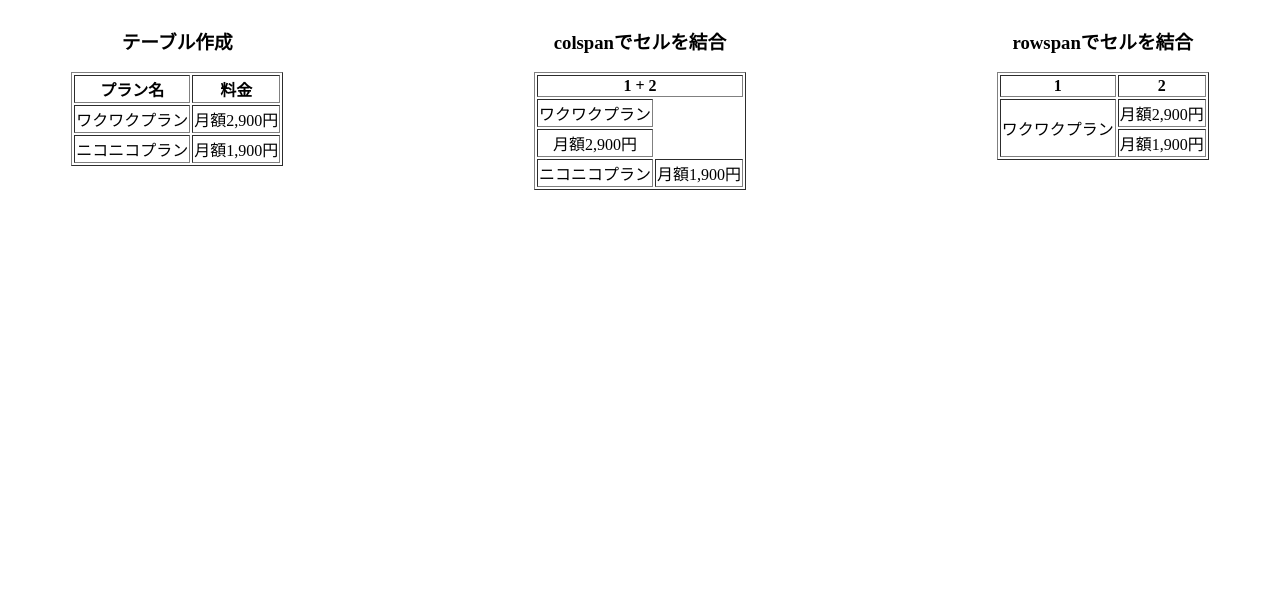
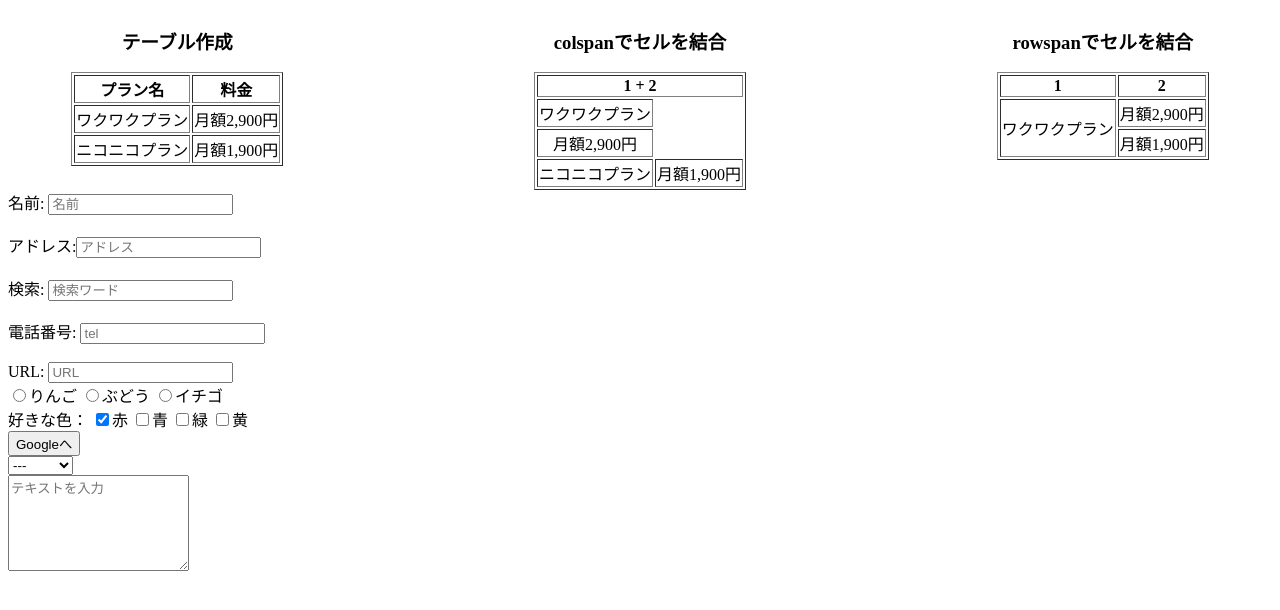
Before and after one commit to kiyo7/design_practice, a plain HTML site: page index.html in a window 1280 px wide. Drawn offline with Linux system fonts and the light colour scheme.

Commit message:
input practice

```diff
--- a/index.html
+++ b/index.html
@@ -60,5 +60,48 @@
         </table>
       </div>
     </div>
+
+    <div class="input-tag">
+      名前: <input type="text" placeholder="名前" />
+      <br />
+      <br />
+      アドレス:<input type="email" placeholder="アドレス" />
+      <br />
+      <br />
+      検索: <input type="search" placeholder="検索ワード" />
+      <br />
+      <br />
+      電話番号: <input type="tel" placeholder="tel" />
+      <br />
+      <br />
+      URL: <input type="url" placeholder="URL" />
+    </div>
+    <div>
+      <input type="radio" name="アンケート" value="りんご" checked` />りんご
+      <input type="radio" name="アンケート" value="ぶどう" />ぶどう
+      <input type="radio" name="アンケート" value="イチゴ" />イチゴ
+    </div>
+    <div class="checkbox">
+      好きな色：
+      <input type="checkbox" name="color" value="赤" checked />赤
+      <input type="checkbox" name="color" value="青" />青
+      <input type="checkbox" name="color" value="緑" />緑
+      <input type="checkbox" name="color" value="黄" />黄
+    </div>
+    <div>
+      <input id="google" type="submit" value="Googleへ" />
+    </div>
+    <div>
+      <select name="gender">
+        <option value="---" selected>---</option>
+        <option value="men">men</option>
+        <option value="woman">woman</option>
+        <option value="other">other</option>
+      </select>
+    </div>
+    <div>
+      <textarea cols="20" rows="6" placeholder="テキストを入力"></textarea>
+    </div>
+    <script type="text/javascript" src="./main.js"></script>
   </body>
 </html>
--- /dev/null
+++ b/main.js
@@ -0,0 +1,7 @@
+document.getElementById('google').addEventListener(
+  'click',
+  function () {
+    location.replace('https://www.google.com');
+  },
+  false
+);
```
